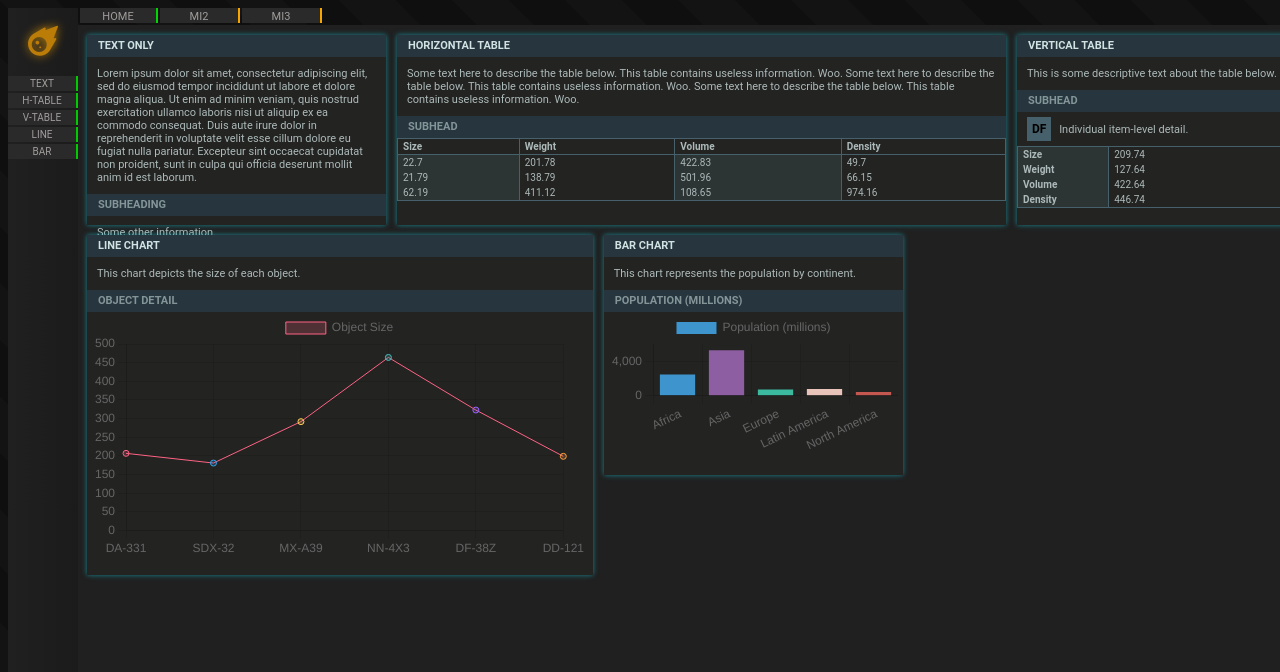
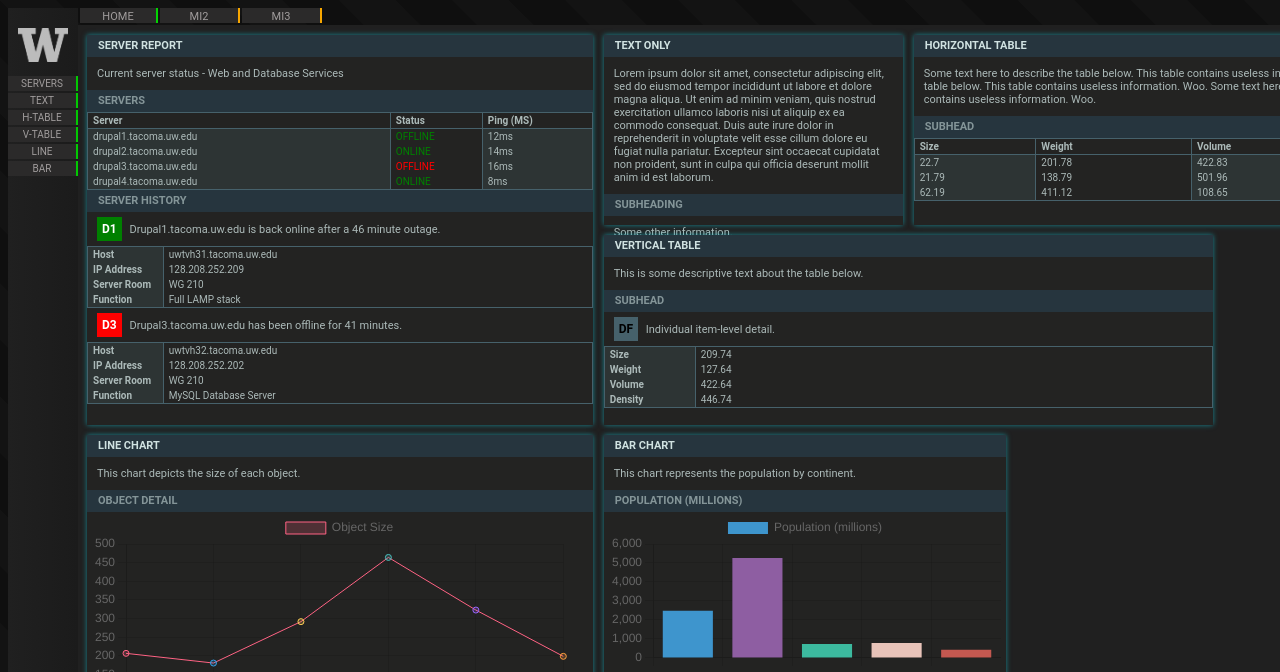
Before and after one commit to uwbfritz/grid, a plain HTML site: page index.html in a window 1280 px wide. Shown: the top 672 px of the page. Drawn offline with nearby package versions, Linux system fonts and the light colour scheme.

Commit message:
styling finalization, UW branding

```diff
--- a/css/grid.scss
+++ b/css/grid.scss
@@ -23,3 +23,4 @@ body {
 @import "src/sidemenu";
 @import "src/main";
 @import "src/position";
+@import "src/colors"
--- /dev/null
+++ b/css/src/colors.scss
@@ -0,0 +1,67 @@
+.c-red {
+    color: red !important;
+}
+
+.c-blue {
+    color: blue !important;
+}
+
+.c-green {
+    color: green !important;
+}
+
+.c-orange {
+    color: orange !important;
+}
+
+.c-yellow {
+    color: yellow !important;
+}
+
+.c-white {
+    color: white !important;
+}
+
+
+
+.b-red {
+    background: red !important;
+}
+
+.b-blue {
+    background: blue !important;
+}
+
+.b-green {
+    background: green !important;
+}
+
+.b-orange {
+    background: orange !important;
+}
+
+.b-yellow {
+    background: yellow !important;
+}
+
+.b-white {
+    background: white !important;
+}
+
+.b-alert {
+    background: red;
+    animation-name: color;
+    animation-duration: 1s;
+    animation-iteration-count: infinite;
+}
+@keyframes color {
+    0% {
+      background-color: red;
+    }
+    50% {
+      background-color: orange;
+    }
+    100% {
+      background-color: red;
+    }
+  }
--- a/css/src/sidemenu.scss
+++ b/css/src/sidemenu.scss
@@ -54,7 +54,7 @@
 }
 
 .sidemenu__sidetext {
-    transform: rotate(90deg);
+    transform: rotate(270deg);
     color: #f7a500;
     font-size: 32px;
     font-weight: bold;
--- /dev/null
+++ b/fiveserver.config.js
@@ -0,0 +1,4 @@
+// fiveserver.config.js
+module.exports = {
+    php: "C:\\php\\php.exe"   // Windows
+  }
--- a/index.html
+++ b/index.html
@@ -8,6 +8,11 @@
     <title></title>
 
     <link rel="stylesheet" href="css/grid.css">
+
+    <!-- JQuery UI-->
+    <link href="https://code.jquery.com/ui/1.10.4/themes/ui-lightness/jquery-ui.css" rel="stylesheet">
+    <script src="https://code.jquery.com/jquery-1.10.2.js"></script>
+    <script src="https://code.jquery.com/ui/1.10.4/jquery-ui.js"></script>
 
     <!-- Font Awesome -->
     <script src="https://kit.fontawesome.com/ccb5c60b64.js" crossorigin="anonymous"></script>
@@ -36,11 +41,12 @@
 
         </div>
 
-
         <div class="sidemenu">
             <div class="smlogo">
-                <i class="fa-solid fa-meteor fa-lg"></i>
+                <!-- <i class="fa-solid fa-meteor fa-lg"></i>  -->
+                <img src="img/w.png" alt="" width="50px">
             </div>
+            <div id="basic" class="sidemenu__item-active" onclick="javascript:clicked.call(this)">servers</div>
             <div id="text" class="sidemenu__item-active" onclick="javascript:clicked.call(this)">
                 Text
             </div>
@@ -62,6 +68,102 @@
         </div>
 
         <div class="main">
+
+
+
+            <div id="basic_content" class="main__container col-10 row-8">
+                <div class="main__container-head">
+                    Server Report
+                </div>
+                <div class="main__container-text">
+                    Current server status - Web and Database Services
+                </div>
+                <div class="main__container-subhead">
+                    Servers
+                </div>
+                <table class="main__container-table-h">
+                    <colgroup>
+                        <col>
+                        <col>
+                        <col>
+                    </colgroup>
+                    <tr>
+                        <th width="60%">Server</th>
+                        <th>Status</th>
+                        <th>Ping (MS)</th>
+                    </tr>
+                    <tr>
+                        <td>drupal1.tacoma.uw.edu</td>
+                        <td style="color: green;">OFFLINE</td>
+                        <td>12ms</td>
+                    </tr>
+                    <tr>
+                        <td>drupal2.tacoma.uw.edu</td>
+                        <td style="color: green;">ONLINE</td>
+                        <td>14ms</td>
+                    </tr>
+                    <tr>
+                        <td>drupal3.tacoma.uw.edu</td>
+                        <td style="color: red;">OFFLINE</td>
+                        <td>16ms</td>
+                    </tr>
+                    <tr>
+                        <td>drupal4.tacoma.uw.edu</td>
+                        <td style="color: green;">ONLINE</td>
+                        <td>8ms</td>
+                    </tr>
+                </table>
+                <div class="main__container-subhead">
+                    server history
+                </div>
+                <div class="table-head">
+                    <span class="table-icon b-green c-white">D1</span>
+                    <span class="table-head-text">Drupal1.tacoma.uw.edu is back online after a 46 minute outage.</span>
+                </div>
+                <table class="main__container-table-v">
+                    <tr>
+                        <th style="width: 15%;">Host</th>
+                        <td>uwtvh31.tacoma.uw.edu</td>
+                    </tr>
+                    <tr>
+                        <th>IP Address</th>
+                        <td>128.208.252.209</td>
+                    </tr>
+                    <tr>
+                        <th>Server Room</th>
+                        <td>WG 210</td>
+                    </tr>
+                    <tr>
+                        <th>Function</th>
+                        <td>Full LAMP stack</td>
+                    </tr>
+                </table>
+                <div class="table-head">
+                    <span class="table-icon b-alert c-white">D3</span>
+                    <span class="table-head-text">Drupal3.tacoma.uw.edu has been offline for 41 minutes.</span>
+                </div>
+                <table class="main__container-table-v">
+                    <tr>
+                        <th style="width: 15%;">Host</th>
+                        <td>uwtvh32.tacoma.uw.edu</td>
+                    </tr>
+                    <tr>
+                        <th>IP Address</th>
+                        <td>128.208.252.202</td>
+                    </tr>
+                    <tr>
+                        <th>Server Room</th>
+                        <td>WG 210</td>
+                    </tr>
+                    <tr>
+                        <th>Function</th>
+                        <td>MySQL Database Server</td>
+                    </tr>
+                </table>
+            </div>
+
+
+
             <div id="text_content" class="main__container col-6 row-4">
                 <div class="main__container-head">
                     TEXT ONLY
@@ -178,7 +280,7 @@
                 </div>
             </div>
 
-            <div id="bar_content" class="main__container col-6 row-5">
+            <div id="bar_content" class="main__container col-8 row-6">
                 <div class="main__container-head">
                     BAR CHART
                 </div>
--- a/js/index.js
+++ b/js/index.js
@@ -5,12 +5,12 @@ function clicked(){
         tgt = tgt.id + "_content";
         document.getElementById(this.id).classList.remove('sidemenu__item-active')
         document.getElementById(this.id).classList.add('sidemenu__item')
-        document.getElementById(tgt).style.display = "none"
+        $("#" + tgt).hide("slow");
     } else {
         tgt = tgt.id + "_content";
         document.getElementById(this.id).classList.remove('sidemenu__item')
         document.getElementById(this.id).classList.add('sidemenu__item-active')
-        document.getElementById(tgt).style.display = "block"
+        $("#" + tgt).show("slow");
     }
 }
 
```
Also changed, not shown: css/grid.css, img/w.png (added), 1 other file.
